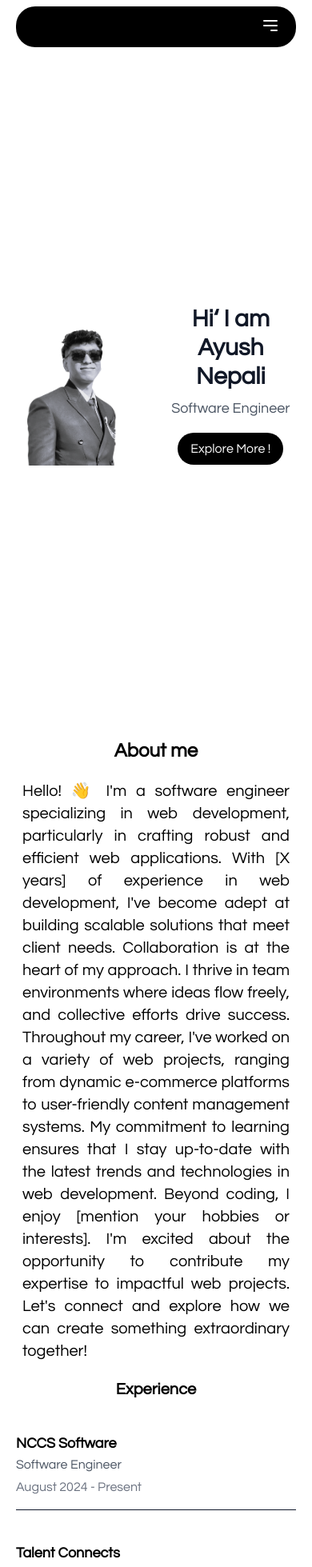
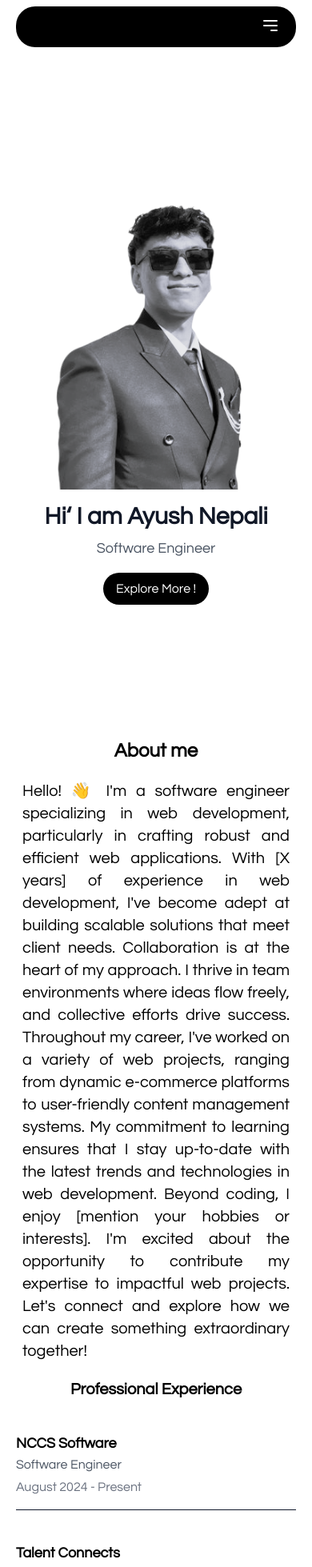
Before and after one commit to nepaliayush/my-portfolio, a Next.js app: page / in a window 390 px wide. Shown: the top 1959 px of the page at 80% size. Built offline with nearby package versions, Linux system fonts and the light colour scheme.

Commit message:
Fixed Landing

```diff
--- a/app/components/Experience.tsx
+++ b/app/components/Experience.tsx
@@ -34,7 +34,7 @@ const experiences: ExperienceItem[] = [
 const Experience: React.FC = () => {
   return (
     <div className="container mx-auto px-5 mt-5 space-y-10">
-      <h2 className="text-xl md:text-2xl font-bold text-center mb-6">Experience</h2>
+      <h2 className="text-xl md:text-2xl font-bold text-center mb-6">Professional Experience</h2>
       {experiences.map((exp, index) => (
         <div key={index} className="flex flex-col sm:flex-row justify-between mb-4 pb-4 border-b border-slate-900 last:border-b-0">
           <div>
--- a/app/components/Landing.tsx
+++ b/app/components/Landing.tsx
@@ -3,9 +3,8 @@ import Image from 'next/image';
 
 function Landing() {
   return (
-    <div className="w-full h-full flex justify-center items-center">
-      {/* Adjust height to account for NavBar */}
-      {/* Left section for image */}
+    <div className="w-full h-full flex flex-col md:flex-row justify-center items-center">
+      {/* Image section - full width on small screens, half width on md and up */}
       <div className='w-full md:w-1/2 relative h-1/2 md:h-full'>
         <Image
           src='/ayushnepali1.png'
@@ -15,14 +14,14 @@ function Landing() {
         />
       </div>
 
-      {/* Right section for text */}
+      {/* Text section - full width on small screens, half width on md and up */}
       <div className='w-full md:w-1/2 flex flex-col justify-center items-center p-4 md:p-8'>
         <div className='max-w-md text-center'>
           <h1 className='text-3xl md:text-5xl font-bold text-gray-900 mb-2 md:mb-4 animate-fade-in-up'>
             Hi&lsquo; I am Ayush Nepali
           </h1>
           <p className='text-lg md:text-2xl text-gray-600 mb-4 md:mb-8 animate-fade-in-up delay-200'>
-           Software Engineer
+            Software Engineer
           </p>
           <button className='bg-black text-white px-4 md:px-6 py-2 rounded-full hover:bg-gray-800 transition duration-300'>
             Explore More !
```
